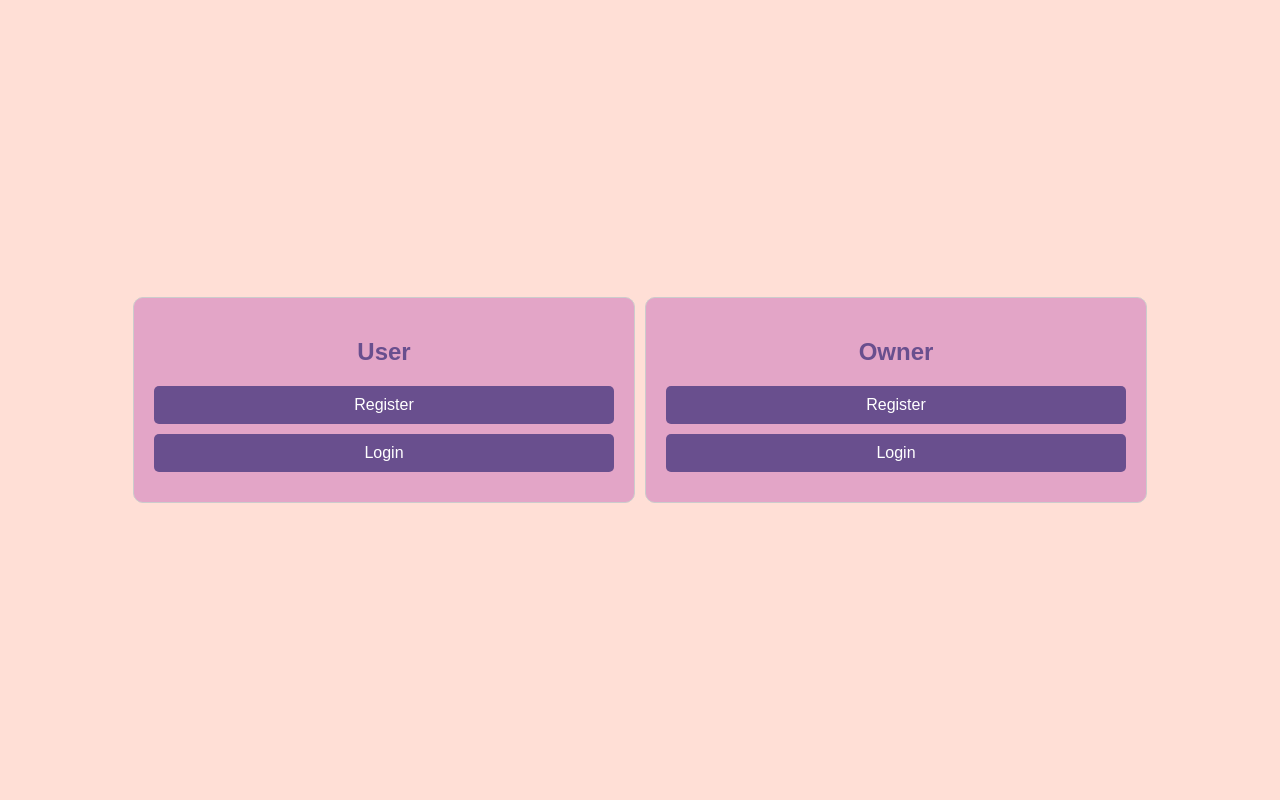
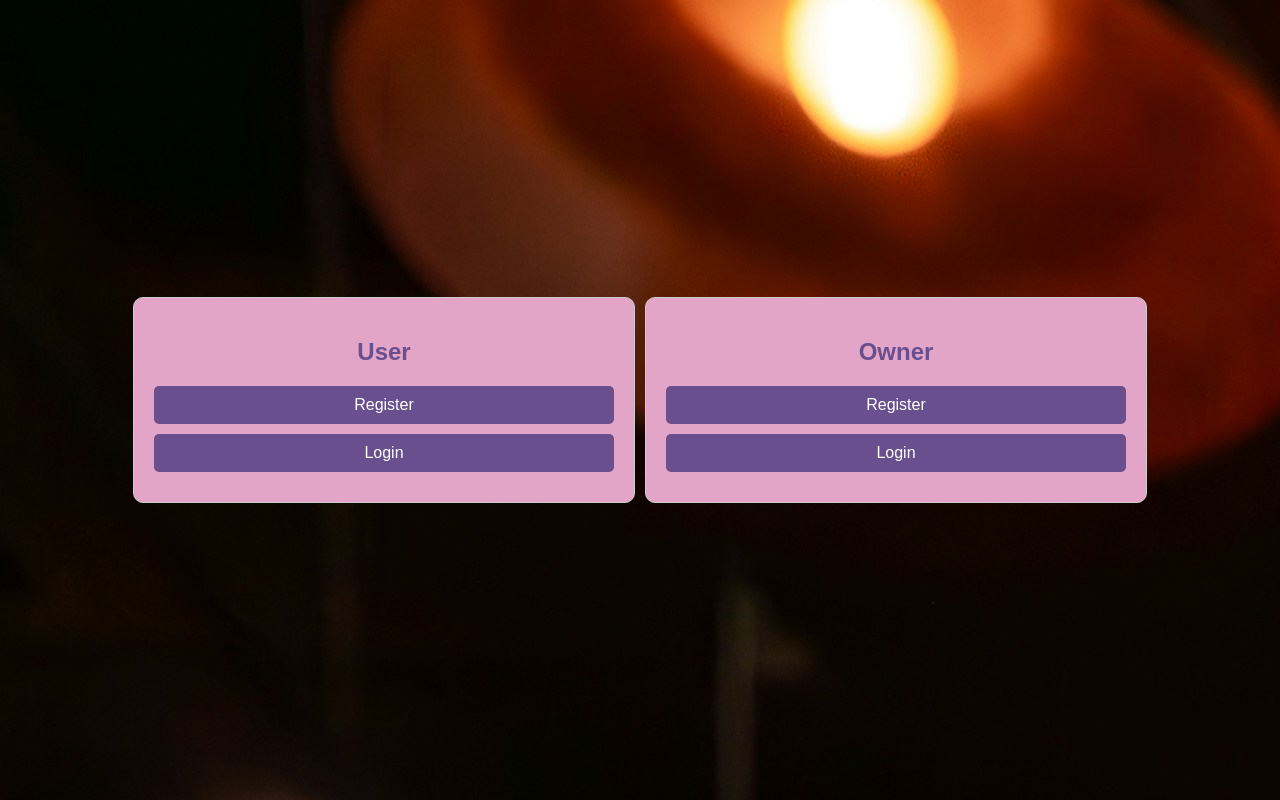
Before and after one commit to atharvp6212/Tridevi_project, a Django app: page / in a window 1280 px wide. Run offline with Django 3.2, Linux system fonts and the light colour scheme.

Commit message:
Background commit

```diff
--- a/food_delivery/settings.py
+++ b/food_delivery/settings.py
@@ -122,6 +122,10 @@ USE_TZ = True
 
 STATIC_URL = '/static/'
 
+STATICFILES_DIRS = [
+    BASE_DIR / 'static',  # This is where your static files, including images, will go
+]
+
 MEDIA_URL = '/media/'
 MEDIA_ROOT = BASE_DIR / 'media'
 
--- a/users/templates/users/landing_page.html
+++ b/users/templates/users/landing_page.html
@@ -1,11 +1,15 @@
 <!DOCTYPE html>
 <html lang="en">
 <head>
+    {% load static %}
+
     <meta charset="UTF-8">
     <meta name="viewport" content="width=device-width, initial-scale=1.0">
     <title>Landing Page</title>
     <style>
         body {
+            background-image: url("{% static 'images/bg.jpg' %}");
+            object-fit: cover;
             font-family: Arial, sans-serif;
             display: flex;
             justify-content: center;
```
Also changed, not shown: db.sqlite3, static/images/bg.jpg (added).
